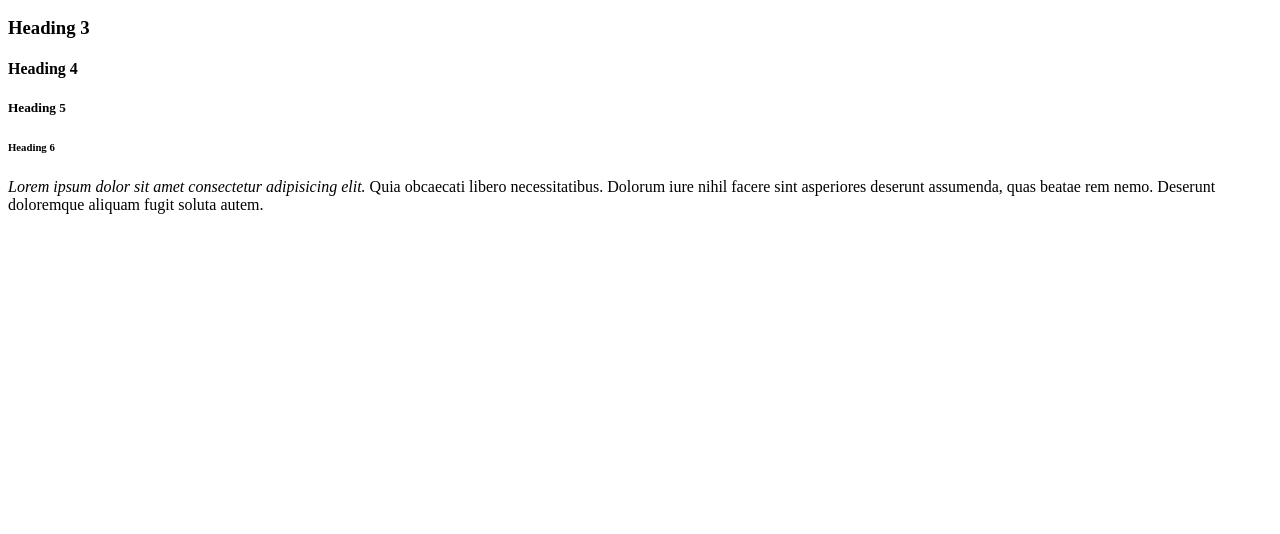
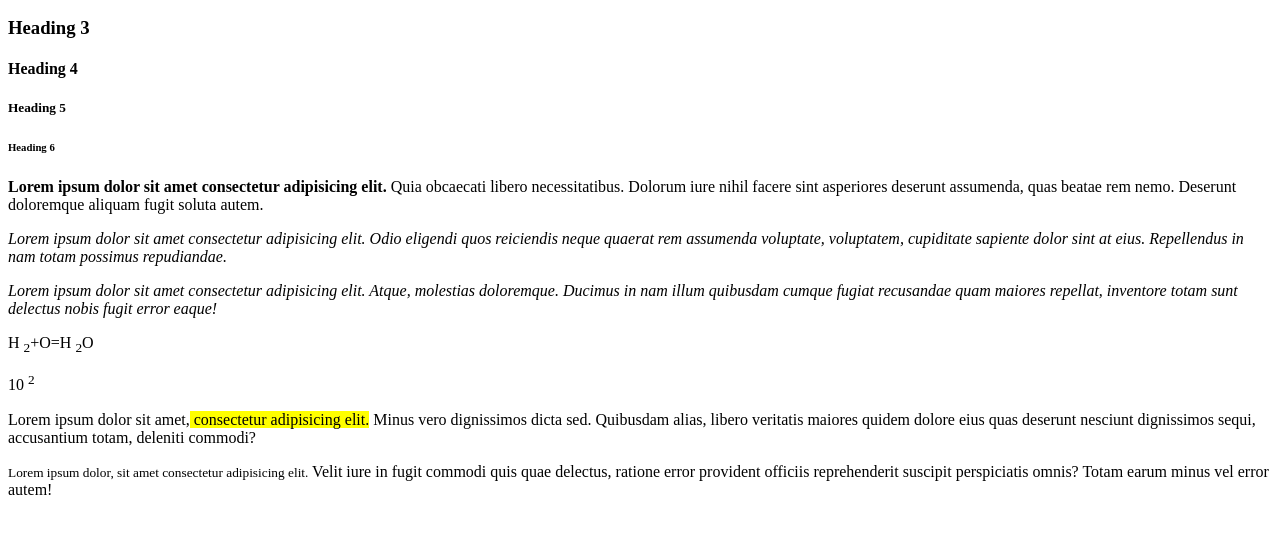
Before and after one commit to Wazeem1177/html, a plain HTML site: page HTML/index.html in a window 1280 px wide. Shown: the part 110-644 px from the top of the page. Drawn offline with Linux system fonts and the light colour scheme.

Commit message:
html class 1

```diff
--- a/HTML/index.html
+++ b/HTML/index.html
@@ -14,6 +14,19 @@
     <h4>Heading 4</h4>
     <h5>Heading 5</h5>
     <h6>Heading 6</h6>
-    <p><i>Lorem ipsum dolor sit amet consectetur adipisicing elit.</i> Quia obcaecati libero necessitatibus. Dolorum iure nihil facere sint asperiores deserunt assumenda, quas beatae rem nemo. Deserunt doloremque aliquam fugit soluta autem.</p>
+
+    <p><b>Lorem ipsum dolor sit amet consectetur adipisicing elit.</b> Quia obcaecati libero necessitatibus. Dolorum iure nihil facere sint asperiores deserunt assumenda, quas beatae rem nemo. Deserunt doloremque aliquam fugit soluta autem.</p>
+
+    <p><i>Lorem ipsum dolor sit amet consectetur adipisicing elit. Odio eligendi quos reiciendis neque quaerat rem assumenda voluptate, voluptatem, cupiditate sapiente dolor sint at eius. Repellendus in nam totam possimus repudiandae.</i></p>
+
+    <p><em>Lorem ipsum dolor sit amet consectetur adipisicing elit. Atque, molestias doloremque. Ducimus in nam illum quibusdam cumque fugiat recusandae quam maiores repellat, inventore totam sunt delectus nobis fugit error eaque!</em></p>
+
+    <p>H <sub>2</sub>+O=H <sub>2</sub>O</p>
+
+    <p>10 <sup>2</sup></p>
+
+    <p>Lorem ipsum dolor sit amet,<mark> consectetur adipisicing elit.</mark> Minus vero dignissimos dicta sed. Quibusdam alias, libero veritatis maiores quidem dolore eius quas deserunt nesciunt dignissimos sequi, accusantium totam, deleniti commodi?</p>
+
+    <p><small>Lorem ipsum dolor, sit amet consectetur adipisicing elit.</small> Velit iure in fugit commodi quis quae delectus, ratione error provident officiis reprehenderit suscipit perspiciatis omnis? Totam earum minus vel error autem!</p>
 </body>
 </html>
```
